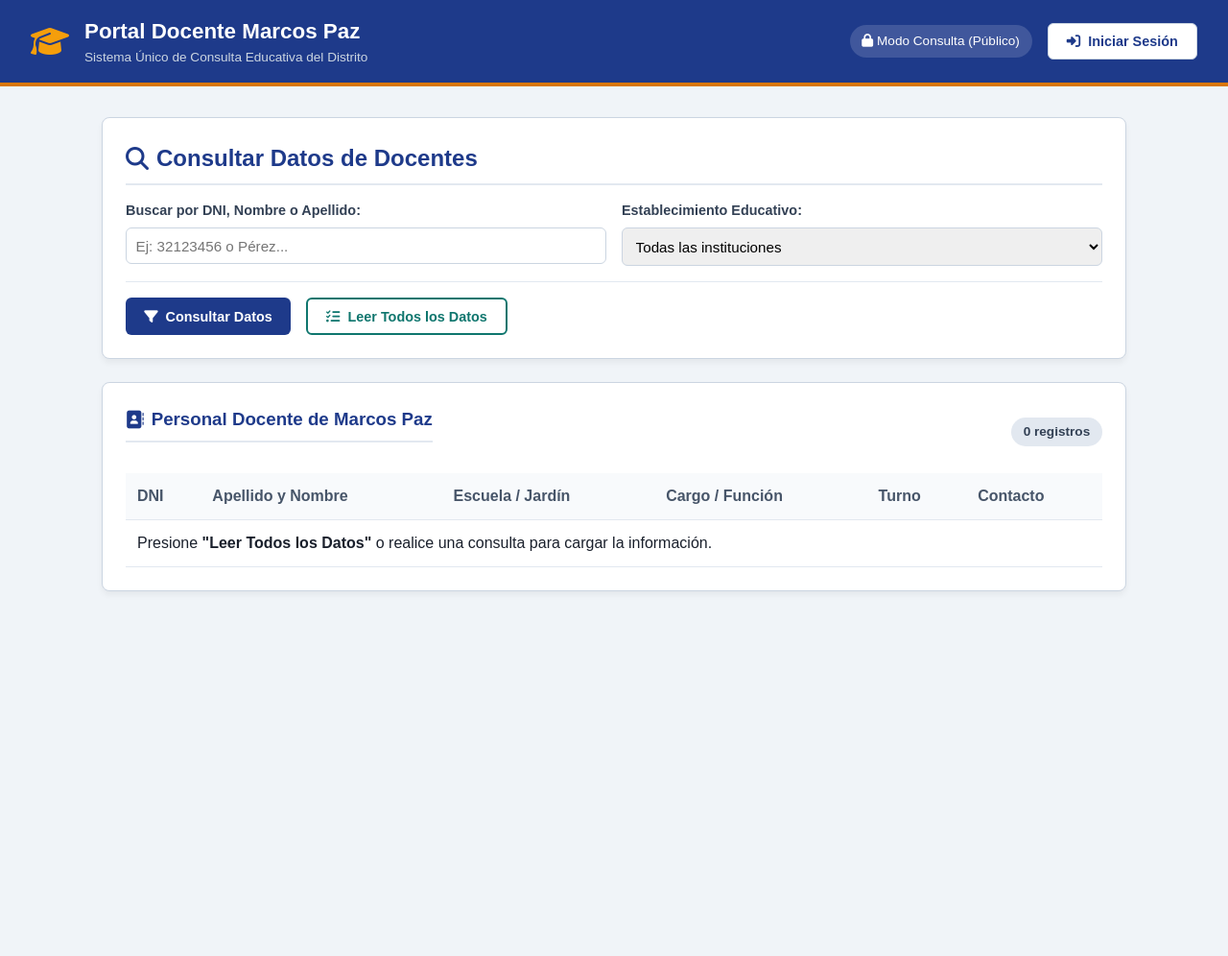
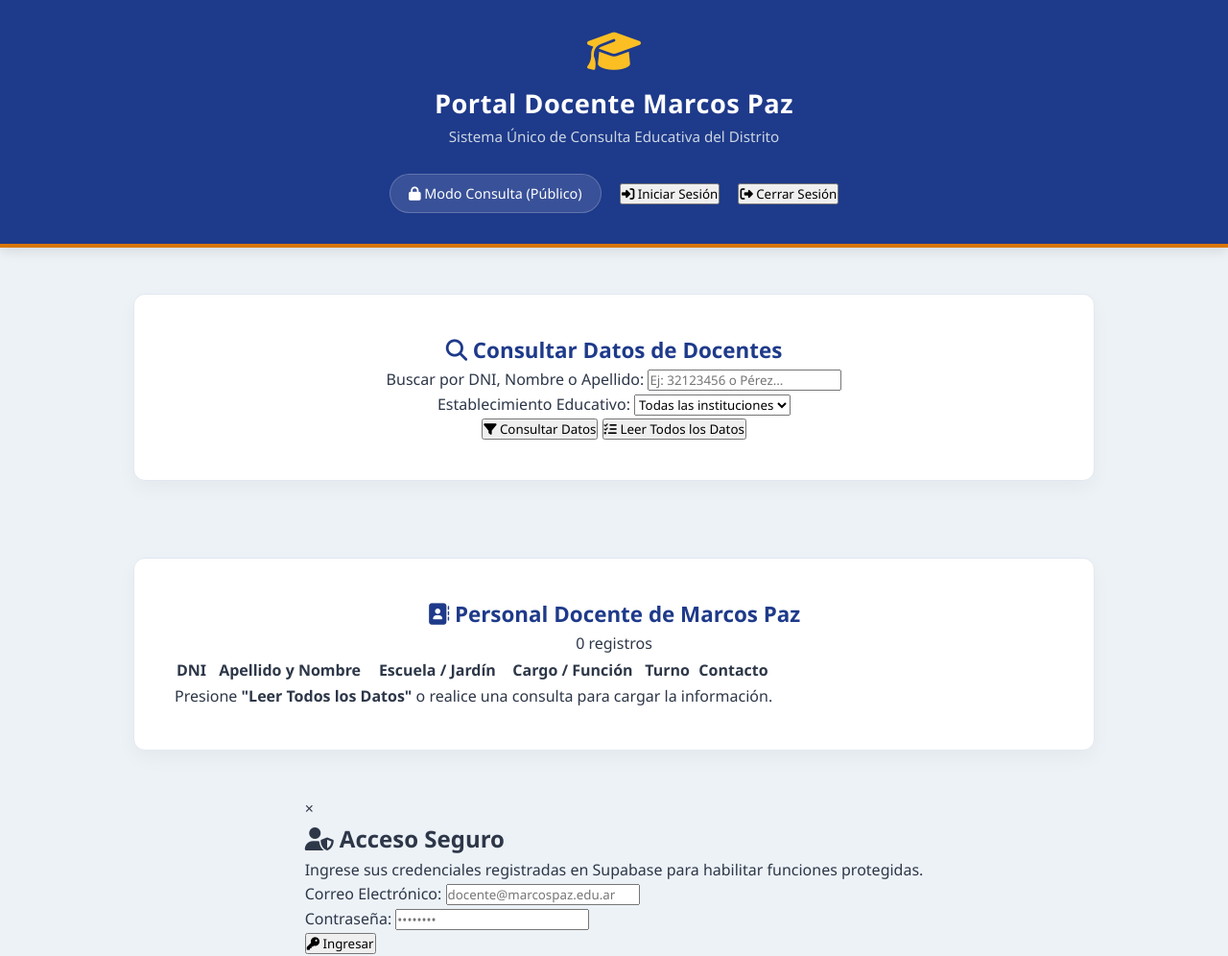
Before and after one commit to lucasnavarro2552/Cursera-Distrito-Marcos-Paz, a plain HTML site: page index.html in a window 1280 px wide. Shown: the whole page at 96% size. Before the commit the page ends 800 px from the top, so only its background shows below. Drawn offline with nearby package versions, Linux system fonts and the light colour scheme.

Commit message:
Update styles.css

```diff
--- a/styles.css
+++ b/styles.css
@@ -1,314 +1,108 @@
 /* ====================================================
-   PORTAL DOCENTE MARCOS PAZ - ESTILOS SIMPLES Y ROBUSTOS
+   PORTAL DOCENTE MARCOS PAZ - ESTILOS ESPACIOSOS Y CENTRADOS
    ==================================================== */
 
-/* Configuración General */
+/* Reset e Integración de Fuente */
 * {
     box-sizing: border-box;
     margin: 0;
     padding: 0;
-    font-family: Arial, Helvetica, sans-serif;
+    font-family: 'Segoe UI', Tahoma, Geneva, Verdana, sans-serif;
 }
 
 body {
-    background-color: #f0f4f8;
-    color: #1a202c;
-    line-height: 1.5;
+    background-color: #edf2f7;
+    color: #2d3748;
+    line-height: 1.6;
+    display: flex;
+    flex-direction: column;
+    align-items: center;
+    min-height: 100vh;
 }
 
-/* 1. Encabezado / Navbar */
+/* ----------------------------------------------------
+   1. Encabezado Principal (Centrado y Distribuido)
+   ---------------------------------------------------- */
 .navbar {
-    background-color: #1e3a8a; /* Azul institucional */
+    width: 100%;
+    background-color: #1e3a8a; /* Azul Institucional */
     color: #ffffff;
-    padding: 1rem 2rem;
+    padding: 2rem 1.5rem;
     display: flex;
-    justify-content: space-between;
+    flex-direction: column;
     align-items: center;
-    flex-wrap: wrap;
-    gap: 1rem;
-    border-bottom: 4px solid #d97706; /* Detalle dorado */
+    justify-content: center;
+    text-align: center;
+    gap: 1.2rem;
+    box-shadow: 0 4px 12px rgba(0, 0, 0, 0.1);
+    border-bottom: 4px solid #d97706; /* Detalle Dorado */
 }
 
 .logo-container {
     display: flex;
+    flex-direction: column;
     align-items: center;
-    gap: 1rem;
+    gap: 0.6rem;
 }
 
 .logo-icon {
-    font-size: 2rem;
-    color: #f59e0b;
+    font-size: 2.8rem;
+    color: #fbbf24;
 }
 
 .navbar h1 {
-    font-size: 1.4rem;
+    font-size: 1.7rem;
+    font-weight: 700;
+    letter-spacing: 0.5px;
 }
 
 .navbar p {
-    font-size: 0.85rem;
+    font-size: 0.95rem;
     color: #cbd5e1;
 }
 
 .user-controls {
     display: flex;
+    flex-wrap: wrap;
     align-items: center;
-    gap: 1rem;
+    justify-content: center;
+    gap: 1.2rem;
+    margin-top: 0.5rem;
 }
 
 .user-status {
-    font-size: 0.85rem;
-    background-color: rgba(255, 255, 255, 0.15);
-    padding: 0.4rem 0.8rem;
-    border-radius: 20px;
+    font-size: 0.9rem;
+    background-color: rgba(255, 255, 255, 0.12);
+    border: 1px solid rgba(255, 255, 255, 0.2);
+    padding: 0.5rem 1.2rem;
+    border-radius: 25px;
 }
 
-/* 2. Contenedor Principal y Tarjetas */
+/* ----------------------------------------------------
+   2. Contenedor General y Tarjetas Espaciosas
+   ---------------------------------------------------- */
 .container {
-    max-width: 1100px;
-    margin: 2rem auto;
-    padding: 0 1rem;
+    width: 100%;
+    max-width: 1050px;
+    margin: 3rem auto;
+    padding: 0 1.5rem;
     display: flex;
     flex-direction: column;
-    gap: 1.5rem;
+    align-items: center;
+    gap: 2.5rem; /* Separación amplia entre bloques */
 }
 
 .card {
+    width: 100%;
     background-color: #ffffff;
-    border: 1px solid #cbd5e1;
-    border-radius: 8px;
-    padding: 1.5rem;
-    box-shadow: 0 4px 6px rgba(0, 0, 0, 0.05);
+    border: 1px solid #e2e8f0;
+    border-radius: 12px;
+    padding: 2.5rem; /* Amplio espacio interno */
+    box-shadow: 0 8px 20px rgba(0, 0, 0, 0.04);
+    text-align: center;
 }
 
 .card h2, .card h3 {
     color: #1e3a8a;
-    margin-bottom: 1rem;
-    padding-bottom: 0.5rem;
-    border-bottom: 2px solid #e2e8f0;
-    display: flex;
-    align-items: center;
-    gap: 0.5rem;
-}
-
-/* 3. Formulario de Búsqueda */
-.form-grid {
-    display: grid;
-    grid-template-columns: repeat(auto-fit, minmax(250px, 1fr));
-    gap: 1rem;
-    margin-bottom: 1rem;
-}
-
-.form-group {
-    display: flex;
-    flex-direction: column;
-    gap: 0.4rem;
-}
-
-.form-group label {
-    font-weight: bold;
-    font-size: 0.9rem;
-    color: #334155;
-}
-
-.form-group input,
-.form-group select {
-    padding: 0.6rem;
-    border: 1px solid #cbd5e1;
-    border-radius: 6px;
-    font-size: 0.95rem;
-}
-
-.form-group input:focus,
-.form-group select:focus {
-    outline: none;
-    border-color: #2563eb;
-    box-shadow: 0 0 0 3px rgba(37, 99, 235, 0.2);
-}
-
-/* 4. Barra de Botones e Iluminación */
-.actions-bar {
-    display: flex;
-    gap: 1rem;
-    flex-wrap: wrap;
-    padding-top: 1rem;
-    border-top: 1px solid #e2e8f0;
-}
-
-.btn {
-    padding: 0.6rem 1.2rem;
-    border: none;
-    border-radius: 6px;
-    font-weight: bold;
-    font-size: 0.9rem;
-    cursor: pointer;
-    display: inline-flex;
-    align-items: center;
-    gap: 0.5rem;
-    transition: all 0.2s ease-in-out;
-}
-
-/* Botón Consultar */
-.btn-primary {
-    background-color: #1e3a8a;
-    color: #ffffff;
-}
-
-.btn-primary:hover {
-    background-color: #2563eb;
-    box-shadow: 0 0 12px rgba(37, 99, 235, 0.6); /* Efecto iluminación */
-}
-
-/* Botón Leer Todos */
-.btn-outline {
-    background-color: #ffffff;
-    border: 2px solid #0f766e;
-    color: #0f766e;
-}
-
-.btn-outline:hover {
-    background-color: #0f766e;
-    color: #ffffff;
-    box-shadow: 0 0 12px rgba(15, 118, 110, 0.6); /* Efecto iluminación */
-}
-
-/* Botón Login Modal */
-.btn-secondary {
-    background-color: #ffffff;
-    color: #1e3a8a;
-    border: 1px solid #cbd5e1;
-}
-
-.btn-secondary:hover {
-    background-color: #f1f5f9;
-    box-shadow: 0 0 10px rgba(255, 255, 255, 0.8);
-}
-
-/* Botón Cerrar Sesión */
-.btn-danger {
-    background-color: #dc2626;
-    color: #ffffff;
-}
-
-.btn-danger:hover {
-    background-color: #b91c1c;
-    box-shadow: 0 0 12px rgba(220, 38, 38, 0.6);
-}
-
-.btn-full {
-    width: 100%;
-    justify-content: center;
-    margin-top: 1rem;
-}
-
-/* 5. Tabla de Datos */
-.table-header {
-    display: flex;
-    justify-content: space-between;
-    align-items: center;
-    margin-bottom: 1rem;
-}
-
-.badge {
-    background-color: #e2e8f0;
-    color: #334155;
-    padding: 0.3rem 0.8rem;
-    border-radius: 15px;
-    font-size: 0.85rem;
-    font-weight: bold;
-}
-
-.table-responsive {
-    overflow-x: auto;
-}
-
-.data-table {
-    width: 100%;
-    border-collapse: collapse;
-}
-
-.data-table th,
-.data-table td {
-    padding: 0.75rem;
-    text-align: left;
-    border-bottom: 1px solid #e2e8f0;
-}
-
-.data-table th {
-    background-color: #f8fafc;
-    color: #475569;
-}
-
-.data-table tr:hover {
-    background-color: #f1f5f9;
-}
-
-/* 6. Alertas / Mensajes */
-.message-box {
-    padding: 0.8rem 1rem;
-    border-radius: 6px;
-    font-weight: bold;
-}
-
-.message-box.info {
-    background-color: #e0f2fe;
-    color: #0369a1;
-    border-left: 4px solid #0284c7;
-}
-
-.message-box.error {
-    background-color: #fee2e2;
-    color: #991b1b;
-    border-left: 4px solid #dc2626;
-}
-
-.message-box.success {
-    background-color: #dcfce7;
-    color: #166534;
-    border-left: 4px solid #16a34a;
-}
-
-/* 7. Modal de Login */
-.modal {
-    position: fixed;
-    top: 0;
-    left: 0;
-    width: 100%;
-    height: 100%;
-    background-color: rgba(0, 0, 0, 0.5);
-    display: flex;
-    justify-content: center;
-    align-items: center;
-    z-index: 1000;
-}
-
-.modal-content {
-    background-color: #ffffff;
-    padding: 2rem;
-    border-radius: 8px;
-    width: 90%;
-    max-width: 400px;
-    position: relative;
-    box-shadow: 0 10px 15px rgba(0, 0, 0, 0.2);
-}
-
-.close-btn {
-    position: absolute;
-    top: 0.8rem;
-    right: 1rem;
-    font-size: 1.5rem;
-    cursor: pointer;
-    color: #64748b;
-}
-
-.close-btn:hover {
-    color: #dc2626;
-}
-
-/* Regla indispensable para ocultar elementos con JavaScript */
-.hidden {
-    display: none !important;
-}
-
-.text-center {
-    text-align: center;
-}
+    font-size: 1.4rem;
+    margin-bottom: 2
```
